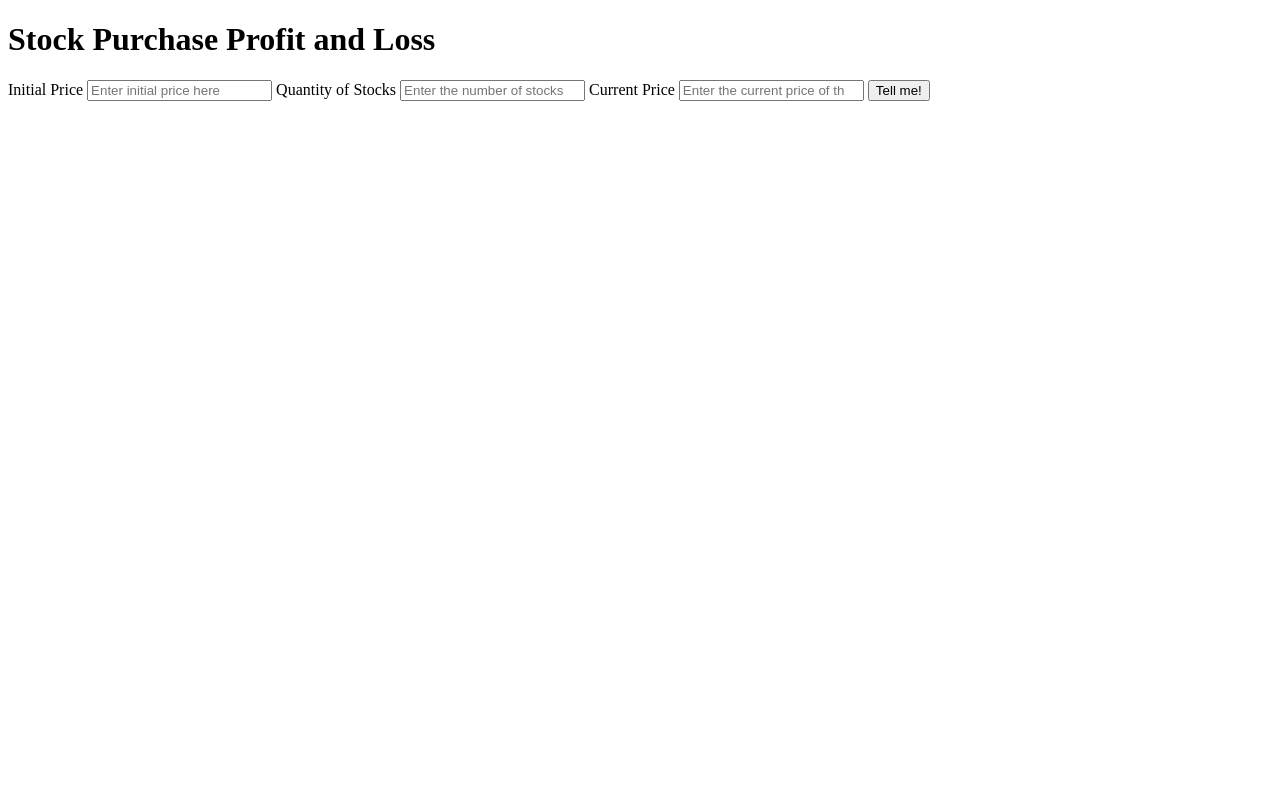
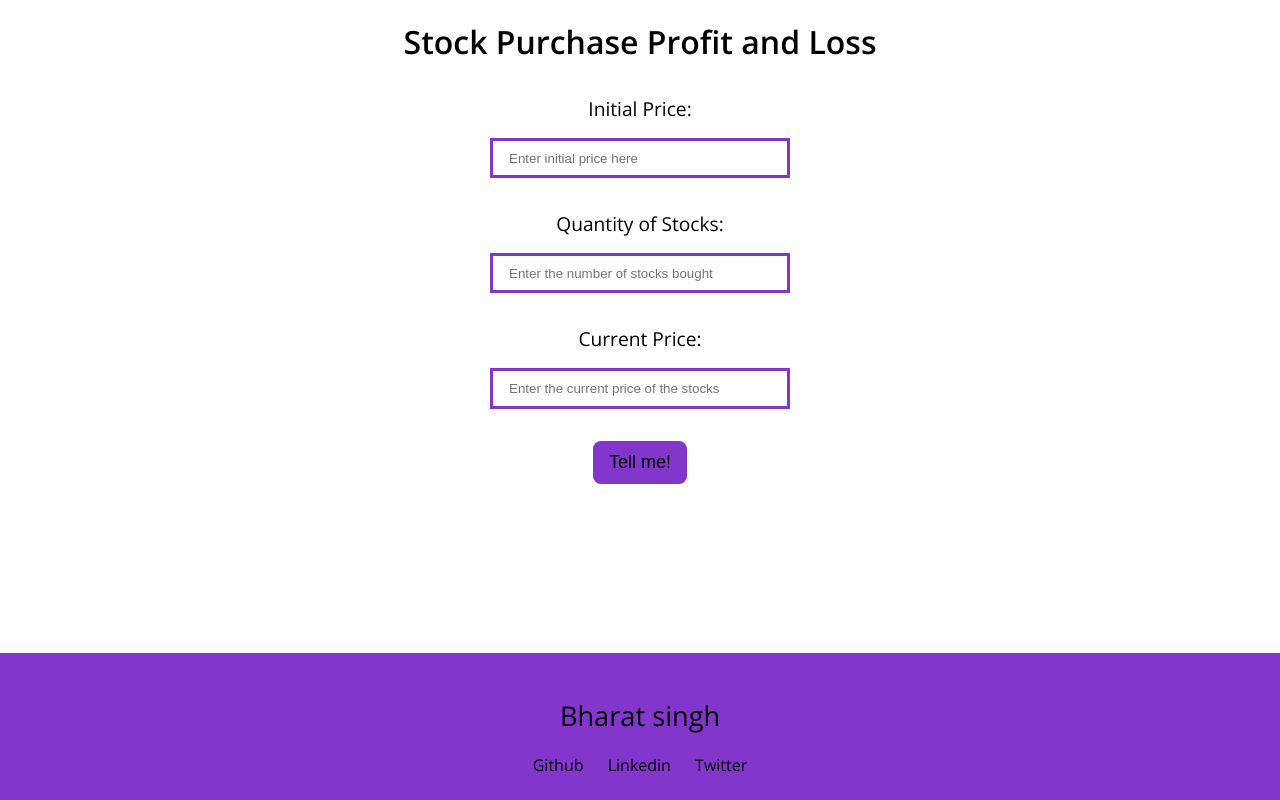
Before and after one commit to Itsmebharat00/Stock-purchase-profit-and-loss, a plain HTML site: page index.html in a window 1280 px wide. Drawn offline with nearby package versions, Linux system fonts and the light colour scheme.

Commit message:
styles updated

```diff
--- a/index.html
+++ b/index.html
@@ -11,17 +11,28 @@
     <h1>Stock Purchase Profit and Loss</h1>
 
     <main>
-        <label for="initial-price"> Initial Price <input required type="number" id="initial-price" placeholder="Enter initial price here">  </label>
+        <label for="initial-price"> Initial Price: <input required type="number" id="initial-price" placeholder="Enter initial price here">  </label>
 
-        <label for="stocks-quantity"> Quantity of Stocks <input required type="number" id="stocks-quantity" placeholder="Enter the number of stocks bought "> </label>
+        <label for="stocks-quantity"> Quantity of Stocks: <input required type="number" id="stocks-quantity" placeholder="Enter the number of stocks bought "> </label>
 
-        <label for="current-price" > Current Price <input required type="number" id="current-price" placeholder="Enter the current price of the stocks"> </label>
+        <label for="current-price" > Current Price: <input required type="number" id="current-price" placeholder="Enter the current price of the stocks"> </label>
 
         <button id="show-btn" > Tell me! </button>
 
         <div id="output-box"></div>
 
     </main>
+
+    <footer>
+
+        <p class="footer-head">Bharat singh</p>
+         <a class="social-link" href="https://github.com/bharats9768/">Github</a>
+
+         <a class="social-link" href="https://www.linkedin.com/in/bharat-singh-ba0245222/">Linkedin</a>
+
+         <a class="social-link" href="https://twitter.com/bharat50576866">Twitter</a>
+
+    </footer>
 
 
 
--- a/styles.css
+++ b/styles.css
@@ -0,0 +1,82 @@
+@import url('https://fonts.googleapis.com/css2?family=Open+Sans:wght@400;600&display=swap');
+
+
+:root {
+    --primary-color: #8236CB;
+}
+
+
+* {
+    padding: 0;
+    margin: 0;
+    box-sizing: border-box;
+}
+
+body {
+    font-family: 'Open Sans', sans-serif;
+}
+
+h1 {
+    margin-top: 20px;
+    text-align: center;
+}
+
+label {
+    display: block;
+    font-size: larger;
+    margin: 2rem 0px;
+    text-align: center;
+}
+
+button {
+    border: none;
+    padding: 0.7rem 1rem;
+    border-radius: 0.5rem;
+    font-size: large;
+    cursor: pointer;
+    margin: auto;
+    display: block;
+    background-color: var(--primary-color);
+}
+
+#output-box {
+    display: block;
+    font-size: x-large;
+    font-weight: 600;
+    margin: 2rem;
+    margin-left: 600px;
+
+}
+
+
+
+input {
+    display: block;
+    border: 3px solid var(--primary-color);
+    padding: 0.6rem 1rem;
+    margin: 1rem auto;
+    width: 300px;
+}
+
+/* Footer */
+footer {
+    background-color: var(--primary-color);
+    padding: 1.5rem;
+    text-align: center;
+    position: absolute;
+    bottom: 0;
+    left: 0;
+    right: 0;
+}
+
+footer p {
+    font-size: 1.7rem;
+    text-align: center;
+    margin: 20px;
+}
+
+a {
+    margin: 10px;
+    color: black;
+    text-decoration: none;
+}
```
